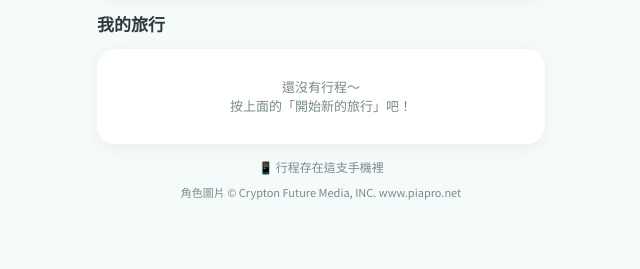
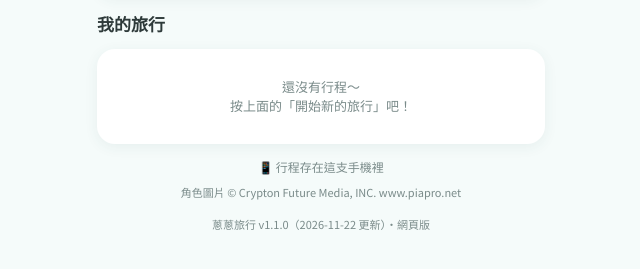
Before and after one commit to Miku-OuO/negi-travel-web, a plain HTML site: page index.html in a window 1280 px wide. Shown: the part 229-498 px from the top of the page, without its empty margins (319-959 px from the left). Drawn offline with Linux system fonts and the light colour scheme; a web font is replaced by a local one.

Commit message:
Add files via upload

```diff
--- a/index.html
+++ b/index.html
@@ -2207,6 +2207,9 @@ ${rows.join('\n')}
 
 /* ===================== 畫面 ===================== */
 function setTheme(){const g=activeGuide();document.documentElement.style.setProperty('--main',g.color);}
+// 版本號：每次更新都要改這兩行
+const APP_VER='v1.1.0';
+const APP_DATE='2026-11-22';
 function render(){
   setTheme();
   const app=$('#app');
@@ -2217,6 +2220,7 @@ function render(){
   else if(S.view==='settings')h=vSettings();
   const g=activeGuide();
   if((S.images[g.id]||BUILTIN_IMG[g.id])&&g.credit)h+=`<div class="credit">角色圖片 ${esc(g.credit)}</div>`;
+  h+=`<div class="credit">蔥蔥旅行 ${APP_VER}（${APP_DATE} 更新）・${window.NegiNative?'App 版':'網頁版'}</div>`;
   const keepY=window.scrollY;
   app.innerHTML=h;
   if(render.keep){window.scrollTo(0,keepY);}render.keep=true;
```
